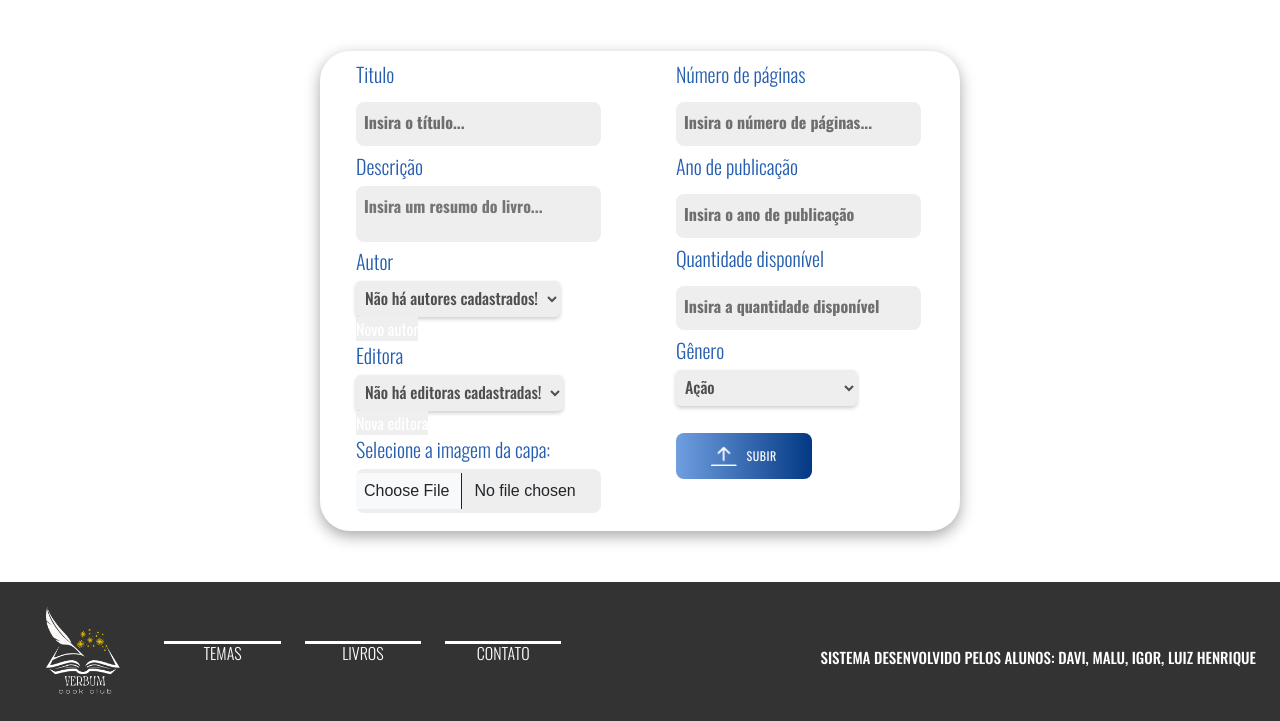
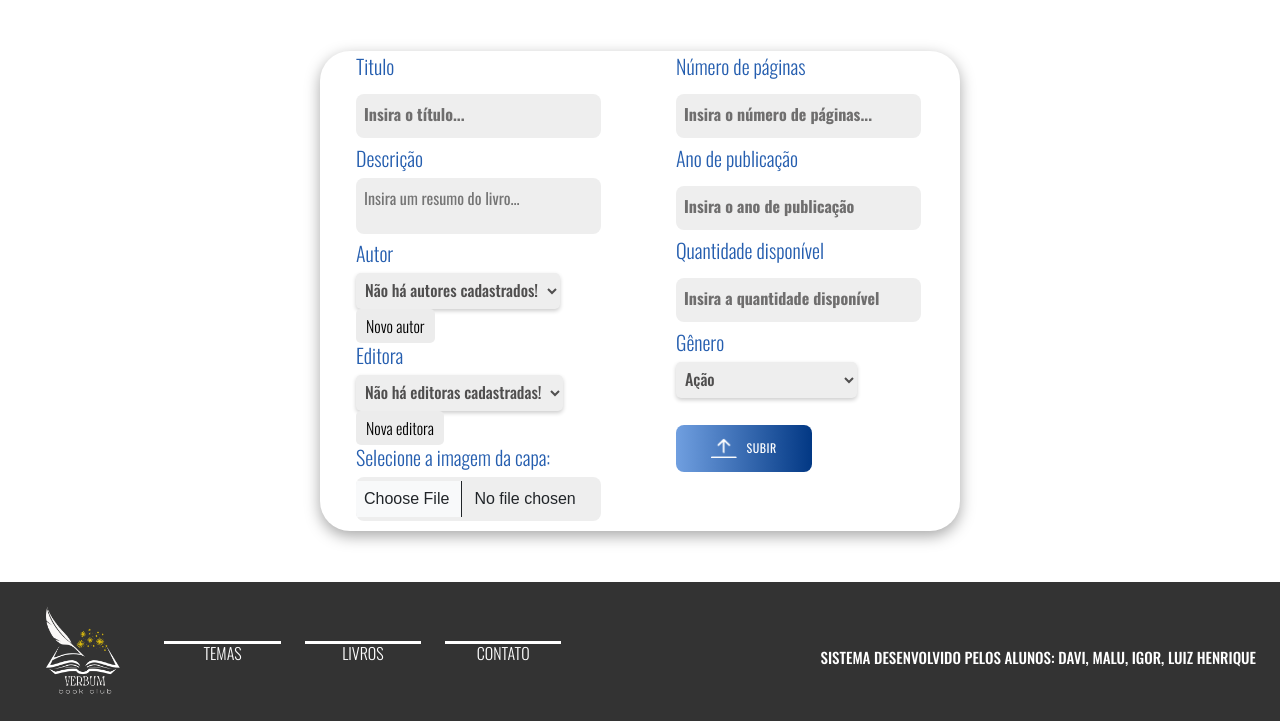
Before and after one commit to IgorVernequeDev/Verbum, a Flask app: page /cadastrarlivro in a window 1280 px wide. Shown: the part 151-872 px from the top of the page. Run offline with Flask 3, Linux system fonts and the light colour scheme; data that the repository does not hold is empty.

Commit message:
Melhorias front-end

```diff
--- a/main.py
+++ b/main.py
@@ -37,7 +37,7 @@ def livro(id):
     """, (id,))
     livro = cursor.fetchone()
     encerrar_db(cursor, conexao)
-    return render_template('verlivro.html', logado=logado, titulo="Verbum - Livros", livro=livro)
+    return render_template('verlivro.html', logado=logado, titulo="Verbum - Livros", livro=livro, verlivro=True)
 
 @app.route('/cadastrarlivro')
 def cadastrarlivro():
--- a/static/style.css
+++ b/static/style.css
@@ -1,3 +1,6 @@
+@import url('https://fonts.googleapis.com/css2?family=Oswald:wght@300;400;500;600;700&display=swap');
+
+
 * {
   margin: 0;
   padding: 0;
@@ -427,10 +430,7 @@ footer .copyright {
   text-align: start;
 }
 
-.stars {
-  color: yellow;
-  font-size: 1.2rem;
-}
+
 
 a {
   text-decoration: none;
@@ -483,11 +483,12 @@ option {
 }
 
 
+
 .Subir {
   height: 10%;
   width: 50%;
   background: linear-gradient(to right, #709fe0, #023884);
-  color: #ffffff;
+  color: white;
   font-size: 12px;
   font-family: "Oswald", sans-serif;
   border: none;
@@ -538,6 +539,15 @@ option {
   height: 100%;
 }
 
+.outros-botoes {
+  color: black !important;
+  font-family: "Oswald", sans-serif;
+  font-weight: 300;
+  background-color: #ececec;
+  padding: 5px 10px;
+  border-radius: 5px;
+}
+
 #container input {
   background-color: #eee;
   border: none;
@@ -562,9 +572,10 @@ option {
   border: none;
   width: 90%;
   border-radius: 8px;
-  font-weight: 800;
+  font-weight: 400;
   resize: none;
   overflow: hidden;
+  outline: none;
 }
 
 #descricao textarea::placeholder {
--- a/templates/cadlivro.html
+++ b/templates/cadlivro.html
@@ -23,7 +23,7 @@
           {% endfor %}
           {% endif %}
         </select>
-        <button onclick="window.location.href='/cadautor'">Novo autor</button>
+        <button class="outros-botoes" onclick="window.location.href='/cadautor'">Novo autor</button>
 
         <h2 class="titulos mb-2">Editora</h2>
         <select name="editora" id="editora" required>
@@ -36,7 +36,7 @@
           {% endfor %}
           {% endif %}
         </select>
-        <button onclick="window.location.href='/cadeditora'">Nova editora</button>
+        <button class="outros-botoes" onclick="window.location.href='/cadeditora'">Nova editora</button>
 
         <h2 class="titulos mb-2" for="imagemCapa">Selecione a imagem da capa:</h2>
         <input class="selecionar form-control" accept="image/jpeg,image/png" type="file" name="imagemCapa" id="imagemCapa">
--- a/templates/modelo.html
+++ b/templates/modelo.html
@@ -81,6 +81,7 @@
       </div>
     </header>
     {% if not livros %}
+    {% if not verlivro %}
     <nav class="bg-dark">
       <ul class="d-flex justify-content-around w-25 align-items-end">
         <li><a href="/redirecionar">Home</a></li>
@@ -88,6 +89,7 @@
         <li><a href="/contato">Contato</a></li>
       </ul>
     </nav>
+    {% endif %}
     {% endif %}
 
   <main class="flex-fill d-flex flex-column">
--- a/templates/verlivro.html
+++ b/templates/verlivro.html
@@ -1,11 +1,15 @@
 {% extends 'modelo.html' %}
+
+{% block livros %}
+<li class="menu-item"><a href="/redirecionar">Home</a></li>
+<li class="menu-item"><a href="/contato">Contato</a></li>
+{% endblock %}
 
 {% block conteudo %}
 
 <div class="bg-dark p-2">
     <div class="d-flex justify-content-between w-100">
         <h1 id="tituloLivro" class="text-white">{{ livro.titulo }}</h1>
-        <p class="stars">★</p>
     </div>
     <p id="autorLivro" class="mt-1 text-white">{{ livro.nomeAutor }}</p>
 </div>
```
Also changed, not shown: templates/livros.html (+1 -7 lines).
